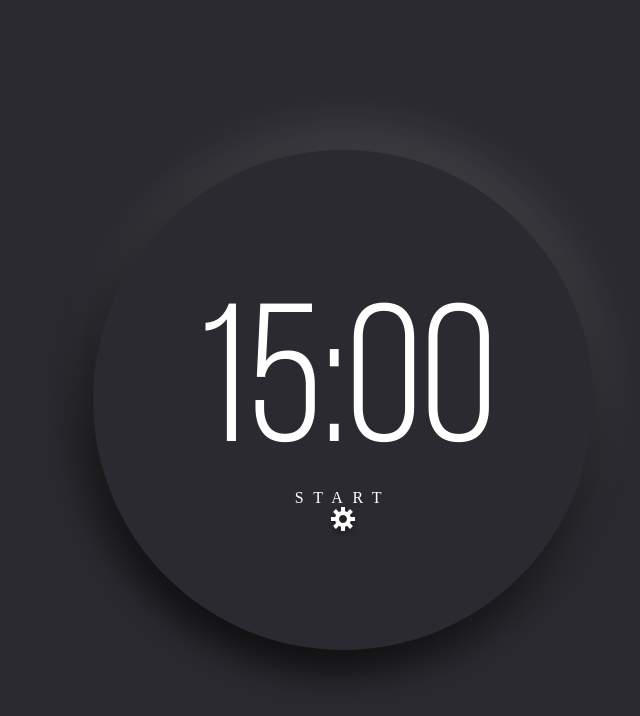
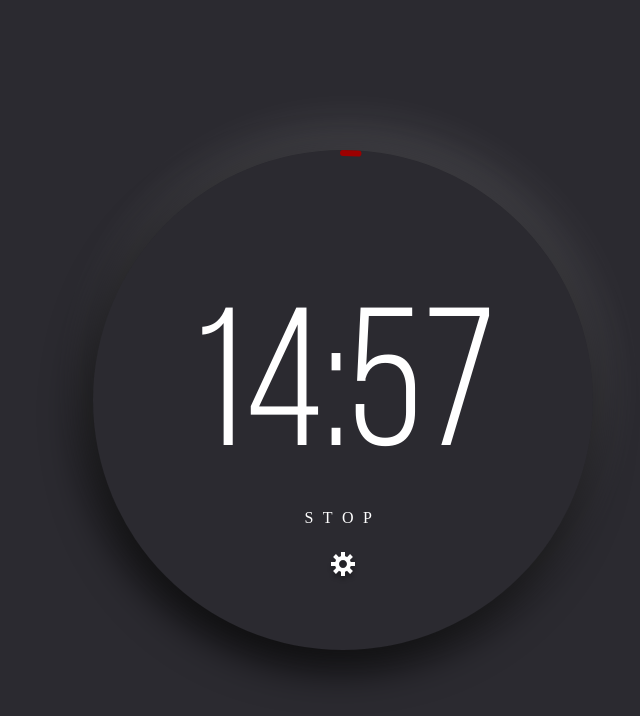
Before and after one commit to ivallee/adventofcss, a website: page 1-pomodoro/FILES/STARTER/index.html in a window 1280 px wide. Both pictures are taken after a click on the button "START". Shown: the whole page, without its empty margins (297-937 px from the left). Drawn offline with nearby package versions, Linux system fonts and the light colour scheme.

Commit message:
Hook up starttimer functionality to start button

```diff
--- a/1-pomodoro/FILES/STARTER/index.html
+++ b/1-pomodoro/FILES/STARTER/index.html
@@ -25,7 +25,6 @@
         name="timer"
         value="15:00"
         pattern="(\d*):(\d\d)"
-        disabled
         required
       >
       <!-- <label for="timer">Timer</label> -->
--- a/1-pomodoro/FILES/STARTER/index.js
+++ b/1-pomodoro/FILES/STARTER/index.js
@@ -23,19 +23,40 @@ function updateCountdown(endDate, range) {
 
   const percentComplete = Math.ceil(100 - 100 * diff / range);
   circle.style.strokeDashoffset = setProgress(percentComplete);
-  timerInput.value = `${leadingZeroes(minutes)}:${leadingZeroes(seconds)}`;
+  timerInput.value = `${leadingZeroes(minutesRemain)}:${leadingZeroes(secondsRemain)}`;
+  if (diff > 0) {
+    requestAnimationFrame(() => {
+      updateCountdown(endDate, range);
+    });
+  } else {
+    circle.classList.add('timer__ring-circle--complete');
+    console.log('Timer up!');
+  }
+}
 
-  if (diff >= 0) {
-    requestAnimationFrame(() => updateCountdown(endDate, range));
-  }
+function convertToMs(time) {
+  const [minutes, seconds] = time.split(':').map(parseFloat);
+  return (minutes * 60000) + (seconds * 1000);
 }
 
 function startTimer(input) {
   const startDate = new Date();
-  // TODO: make endDate dynamic based on timer input
-  const endDate = new Date(startDate.getTime() + 10000); // + 10 seconds
+  const ms = convertToMs(input.value);
+  const endDate = new Date(startDate.getTime() + ms);
   const range = endDate - startDate;
   updateCountdown(endDate, range);
 }
 
-startTimer();
+startButton.addEventListener('click', ({ target }) => {
+  // TODO: convert to toggle off / on
+  target.innerHTML = 'Stop';
+  startTimer(timerInput);
+});
+
+/**
+ * TODOS:
+ * - Pause / stop timer
+ * - Reset timer and ring class
+ * - Validation for input to protect against missing : character
+ * - Settings button to disable/enable input
+ */
--- a/1-pomodoro/FILES/STARTER/style.css
+++ b/1-pomodoro/FILES/STARTER/style.css
@@ -44,10 +44,9 @@ button {
 
 .timer {
   position: relative;
-  display: flex;
+  display: grid;
+  grid-template-rows: 6fr 50px 50px 1fr;
   justify-content: center;
-  align-items: center;
-  flex-direction: column;
   height: 500px;
   width: 500px;
   border-radius: 50%;
@@ -65,7 +64,7 @@ button {
 .timer__ring-circle {
   stroke: var(--red);
   stroke-width: 6;
-  /* stroke-linecap: round; */
+  stroke-linecap: round;
   fill: transparent;
   transition: stroke-dashoffset 0.35s;
   transform: rotate(-90deg);
@@ -73,13 +72,19 @@ button {
 
 }
 
+.timer__ring-circle--complete {
+  stroke: var(--green);
+}
+
 .timer__input {
-  width: 304px;
+  width: 100%;
+  align-self: end;
   font-size: 196px;
   font-family: 'Bebas Neue';
   color: var(--white);
   border-style: none;
   background: none;
+  text-align: center;
 }
 
 .timer__start {
```
